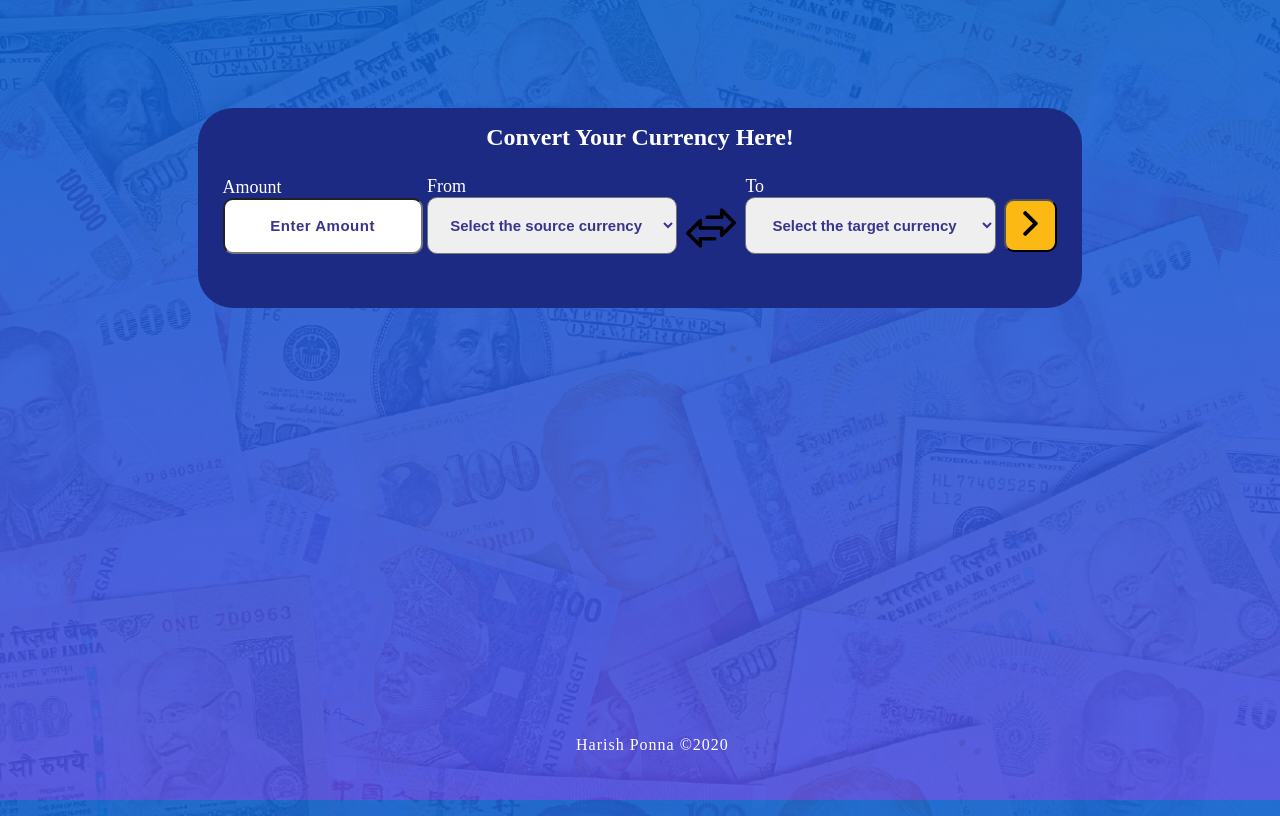
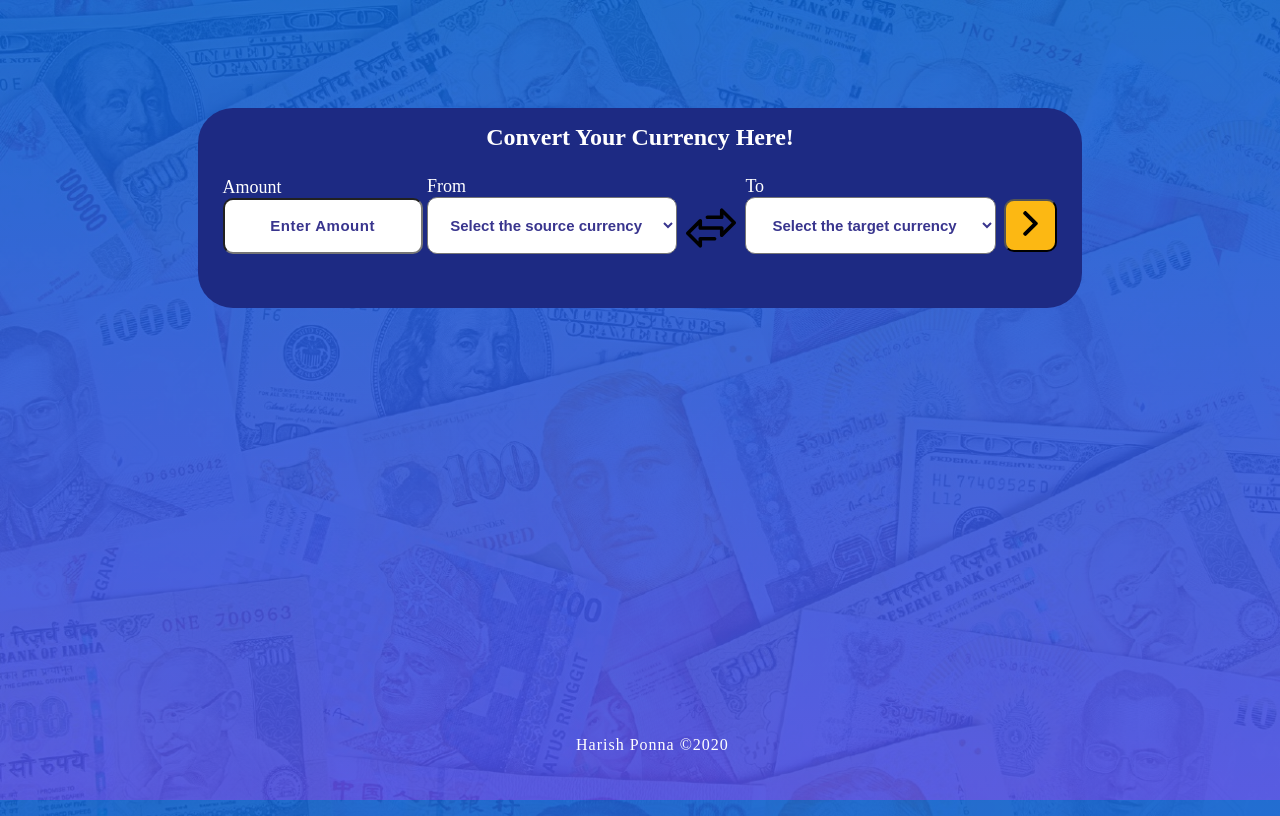
Before and after one commit to harish-ponna/netlify-currency-converter, a website built with Parcel: page index.html in a window 1280 px wide. Built offline with nearby package versions, Linux system fonts and the light colour scheme.

Commit message:
finished

```diff
--- a/style.css
+++ b/style.css
@@ -97,7 +97,8 @@ select{
     color: #39358e;
     text-align: center;
     font-weight: 700;
-    text-align-last:center
+    text-align-last:center;
+    background-color: white;
 }
 
 .button{
```
